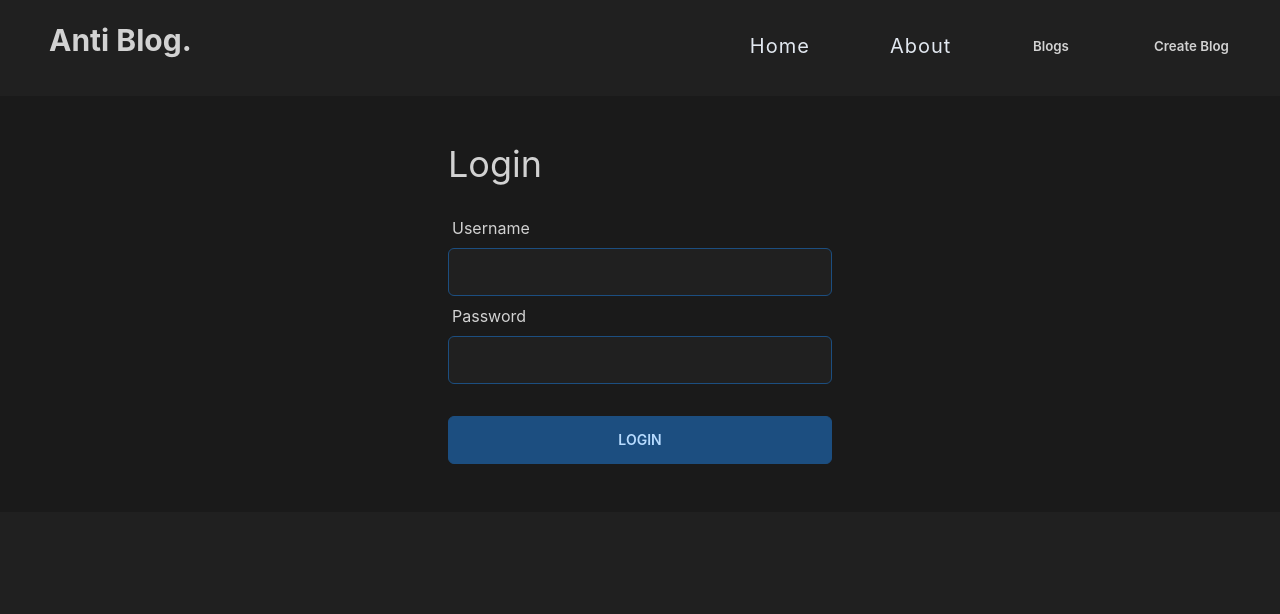
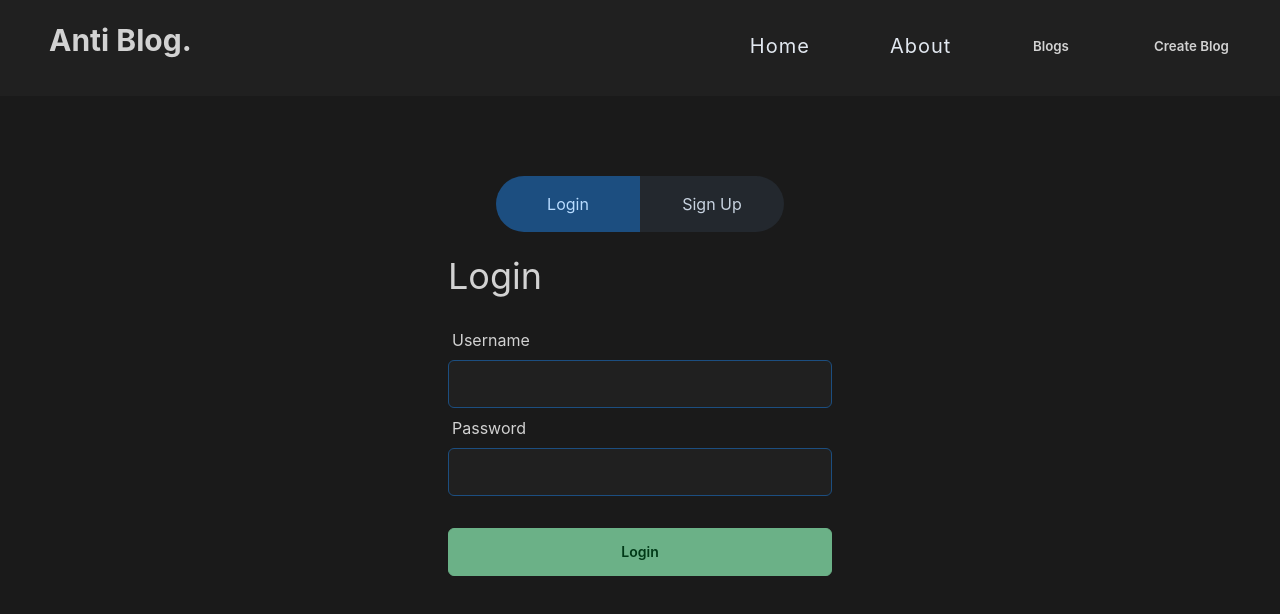
Before and after one commit to Dezzep/blog_crud_app, a React (Create React App) app in the folder blog_front_end/: page /blogCreation in a window 1280 px wide. Shown: the top 614 px of the page. Built offline with nearby package versions, Linux system fonts and the light colour scheme.

Commit message:
sign up form is now implemented and styled. I moved the logic of both forms into their seperate components so state management wouldn't be messy.

```diff
--- a/blog_front_end/src/components/Dashboard/Login.js
+++ b/blog_front_end/src/components/Dashboard/Login.js
@@ -1,57 +1,19 @@
 import { useState } from 'react';
-import userLogin from '../../requests/userLogin';
+import SignUpForm from './SignUpForm';
+import LoginForm from './LoginForm';
 const Login = ({ setUserCredentials }) => {
-  const [username, setUsername] = useState('');
-  const [password, setPassword] = useState('');
+  const [signUp, setSignUp] = useState(false);
   return (
     <div className="flex justify-center bg-base-300 p-12">
-      <form className="form-control w-64 sm:w-96">
-        <h1 className="text-4xl mb-6">Login</h1>
-        <label className="label" htmlFor="username">
-          Username
-        </label>
-        <input
-          className="input input-primary input-md rounded-md"
-          type="text"
-          name="username"
-          id="username"
-          value={username}
-          onChange={(e) => {
-            setUsername(e.target.value);
-          }}
+      {signUp ? (
+        <SignUpForm signUp={signUp} setSignUp={setSignUp} />
+      ) : (
+        <LoginForm
+          signUp={signUp}
+          setSignUp={setSignUp}
+          setUserCredentials={setUserCredentials}
         />
-        <label className="label" htmlFor="password">
-          Password
-        </label>
-        <input
-          className="input input-primary input-md rounded-md"
-          type="password"
-          name="password"
-          id="password"
-          value={password}
-          onChange={(e) => {
-            setPassword(e.target.value);
-          }}
-        />
-        <button
-          className="btn btn-primary btn-md mt-8 rounded-md "
-          type="submit"
-          onClick={async (e) => {
-            e.preventDefault();
-            try {
-              const x = await userLogin(username, password);
-              if (x) {
-                setUserCredentials(x);
-                console.log('aaa');
-              }
-            } catch (error) {
-              console.log(error);
-            }
-          }}
-        >
-          Login
-        </button>
-      </form>
+      )}
     </div>
   );
 };
--- /dev/null
+++ b/blog_front_end/src/components/Dashboard/LoginForm.js
@@ -0,0 +1,76 @@
+import { useState } from 'react';
+import SignUpToggle from './SignUpToggle';
+import userLogin from '../../requests/userLogin';
+
+const LoginForm = ({ signUp, setSignUp, setUserCredentials }) => {
+  const [loginUsername, setLoginUsername] = useState('');
+  const [loginPassword, setLoginPassword] = useState('');
+  const [userBorderState, setUserBorderState] = useState('input-primary');
+  const [buttonText, setButtonText] = useState('Login');
+  const [passwordBorderState, setPasswordBorderState] =
+    useState('input-primary');
+  const [buttonBackground, setButtonBackground] = useState('btn-success');
+  return (
+    <form className="form-control w-64 sm:w-96">
+      <SignUpToggle setSignUp={setSignUp} signUp={signUp} />
+      <h1 className="text-4xl mb-6">Login</h1>
+      <label className="label" htmlFor="username">
+        Username
+      </label>
+      <input
+        className={`input  input-md rounded-md ${userBorderState}`}
+        type="text"
+        name="username"
+        id="username"
+        value={loginUsername}
+        onChange={(e) => {
+          setLoginUsername(e.target.value);
+          setUserBorderState('input-primary');
+        }}
+      />
+      <label className="label" htmlFor="password">
+        Password
+      </label>
+      <input
+        className={`input  input-md rounded-md ${passwordBorderState}`}
+        type="password"
+        name="password"
+        id="password"
+        value={loginPassword}
+        onChange={(e) => {
+          setLoginPassword(e.target.value);
+          setPasswordBorderState('input-primary');
+        }}
+      />
+      <button
+        className={`btn ${buttonBackground} btn-md mt-8 rounded-md normal-case`}
+        type="submit"
+        onClick={async (e) => {
+          e.preventDefault();
+          try {
+            const x = await userLogin(loginUsername, loginPassword);
+            if (x) {
+              setUserCredentials(x);
+            } else {
+              setUserBorderState('input-error');
+              setPasswordBorderState('input-error');
+              setButtonBackground('btn-error');
+              setButtonText('Incorrect Username or Password');
+              setTimeout(() => {
+                setButtonBackground('btn-success');
+                setButtonText('Login');
+              }, 3500);
+            }
+          } catch (error) {
+            setUserBorderState('input-error');
+            setPasswordBorderState('input-error');
+          }
+        }}
+      >
+        {buttonText}
+      </button>
+    </form>
+  );
+};
+
+export default LoginForm;
--- /dev/null
+++ b/blog_front_end/src/components/Dashboard/SignUpForm.js
@@ -0,0 +1,122 @@
+import { useState } from 'react';
+
+import SignUpToggle from './SignUpToggle';
+
+const SignUpForm = ({ setSignUp, signUp }) => {
+  const [signUpUsername, setSignUpUsername] = useState('');
+  const [signUpPassword, setSignUpPassword] = useState('');
+  const [signUpConfirmPassword, setSignUpConfirmPassword] = useState('');
+  const [signUpEmail, setSignUpEmail] = useState('');
+  const [signUpFirstName, setSignUpFirstName] = useState('');
+  const [signUpLastName, setSignUpLastName] = useState('');
+  const [backgroundUsername, setBackgroundUsername] = useState('input-primary');
+  const [backgroundPassword, setBackgroundPassword] = useState('input-primary');
+  useState('input-primary');
+  const [backgroundEmail, setBackgroundEmail] = useState('input-primary');
+  const [backgroundFirstName, setBackgroundFirstName] =
+    useState('input-primary');
+  const [backgroundLastName, setBackgroundLastName] = useState('input-primary');
+  const [buttonText, setButtonText] = useState('Sign Up');
+  const [buttonBackground, setButtonBackground] = useState('btn-success');
+
+  return (
+    <form className="form-control w-64 sm:w-96">
+      <SignUpToggle setSignUp={setSignUp} signUp={signUp} />
+      <h1 className="text-4xl mb-6">Sign Up</h1>
+      <label className="label" htmlFor="firstname">
+        First Name
+      </label>
+      <input
+        className={`input ${backgroundFirstName} input-md rounded-md`}
+        type="text"
+        name="username"
+        id="username"
+        value={signUpFirstName}
+        onChange={(e) => {
+          setSignUpFirstName(e.target.value);
+        }}
+      />
+      <label className="label" htmlFor="lastname">
+        Last Name
+      </label>
+      <input
+        className={`input ${backgroundLastName} input-md rounded-md`}
+        type="text"
+        name="lastname"
+        id="lastname"
+        value={signUpLastName}
+        onChange={(e) => {
+          setSignUpLastName(e.target.value);
+        }}
+      />
+
+      <label className="label" htmlFor="signupusername">
+        Username
+      </label>
+      <input
+        className={`input ${backgroundUsername} input-md rounded-md`}
+        type="text"
+        name="signupusername"
+        id="signupusername"
+        value={signUpUsername}
+        onChange={(e) => {
+          setSignUpUsername(e.target.value);
+        }}
+      />
+      <label className="label" htmlFor="email">
+        Email
+      </label>
+      <input
+        className={`input ${backgroundEmail} input-md rounded-md`}
+        type="email"
+        name="email"
+        id="email"
+        value={signUpEmail}
+        onChange={(e) => {
+          setSignUpEmail(e.target.value);
+        }}
+      />
+      <label className="label" htmlFor="signuppassword">
+        Password
+      </label>
+      <input
+        className={`input ${backgroundPassword} input-md rounded-md`}
+        type="password"
+        name="signuppassword"
+        id="signuppassword"
+        value={signUpPassword}
+        onChange={(e) => {
+          setSignUpPassword(e.target.value);
+        }}
+      />
+      <label className="label" htmlFor="signupconfirm">
+        Confrim Password
+      </label>
+      <input
+        className={`input ${backgroundPassword} input-md rounded-md`}
+        type="password"
+        name="signupconfirm"
+        id="signupconfirm"
+        value={signUpConfirmPassword}
+        onChange={(e) => {
+          setSignUpConfirmPassword(e.target.value);
+        }}
+      />
+      <button
+        className={`btn ${buttonBackground} btn-md mt-8 rounded-md `}
+        type="submit"
+        onClick={async (e) => {
+          e.preventDefault();
+          try {
+          } catch (error) {
+            console.log(error);
+          }
+        }}
+      >
+        Sign Up
+      </button>
+    </form>
+  );
+};
+
+export default SignUpForm;
--- /dev/null
+++ b/blog_front_end/src/components/Dashboard/SignUpToggle.js
@@ -0,0 +1,34 @@
+const SignUpToggle = ({ signUp, setSignUp }) => {
+  return (
+    <div className="flex justify-center">
+      <button
+        onClick={(e) => {
+          e.preventDefault();
+          setSignUp(false);
+        }}
+        className={` ${
+          signUp
+            ? 'bg-neutral text-neutral-content hover:bg-neutral/80 hover:text-neutral-content/80'
+            : 'bg-primary text-primary-content hover:text-primary-content/80 hover:bg-primary/90'
+        } mt-8  rounded-l-full w-36 py-4 mb-6`}
+      >
+        Login
+      </button>
+      <button
+        onClick={(e) => {
+          e.preventDefault();
+          setSignUp(true);
+        }}
+        className={` ${
+          !signUp
+            ? 'bg-neutral text-neutral-content hover:bg-neutral/80 hover:text-neutral-content/80'
+            : 'bg-primary text-primary-content hover:text-primary-content/80  hover:bg-primary/90'
+        } mt-8  rounded-r-full w-36 py-4 mb-6`}
+      >
+        Sign Up
+      </button>
+    </div>
+  );
+};
+
+export default SignUpToggle;
```
